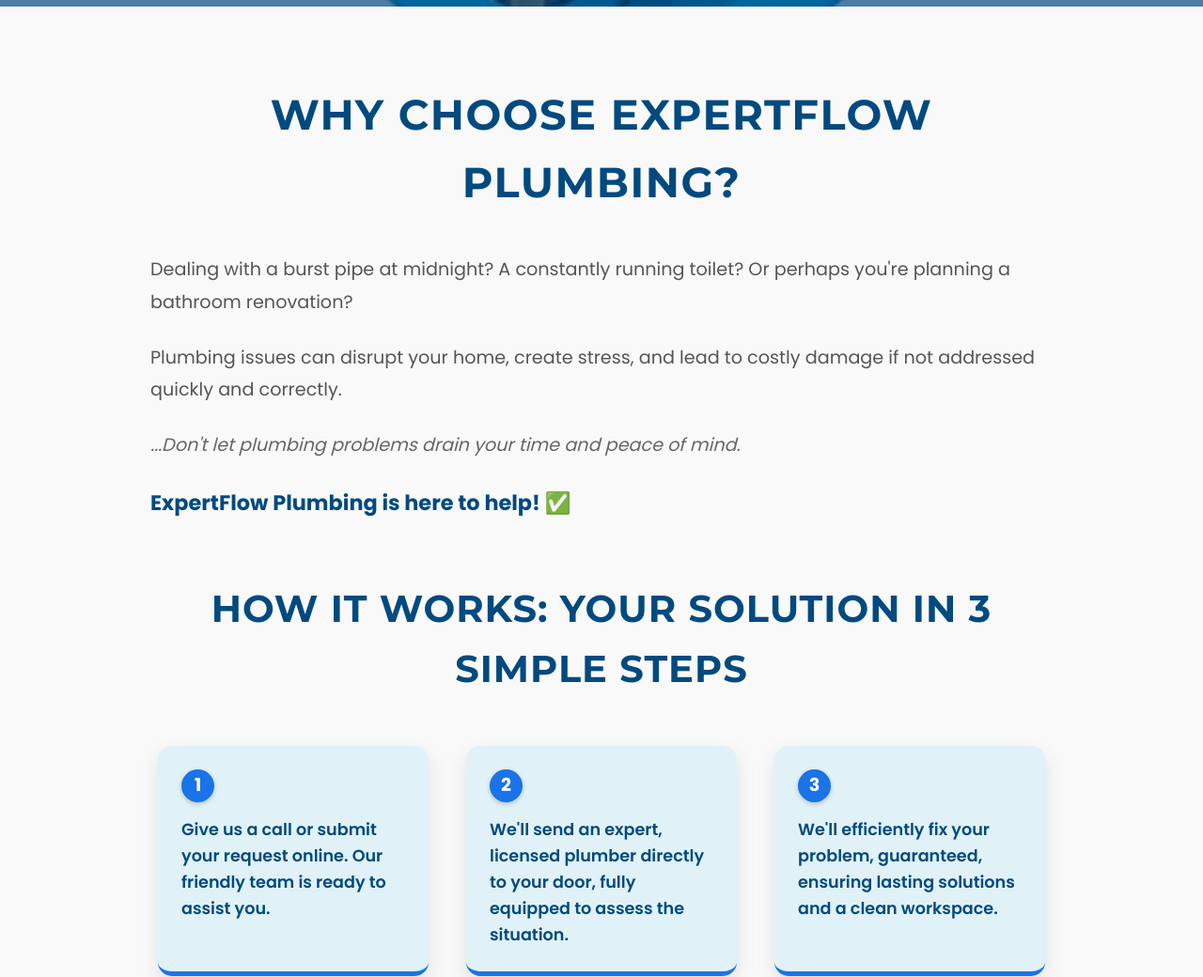
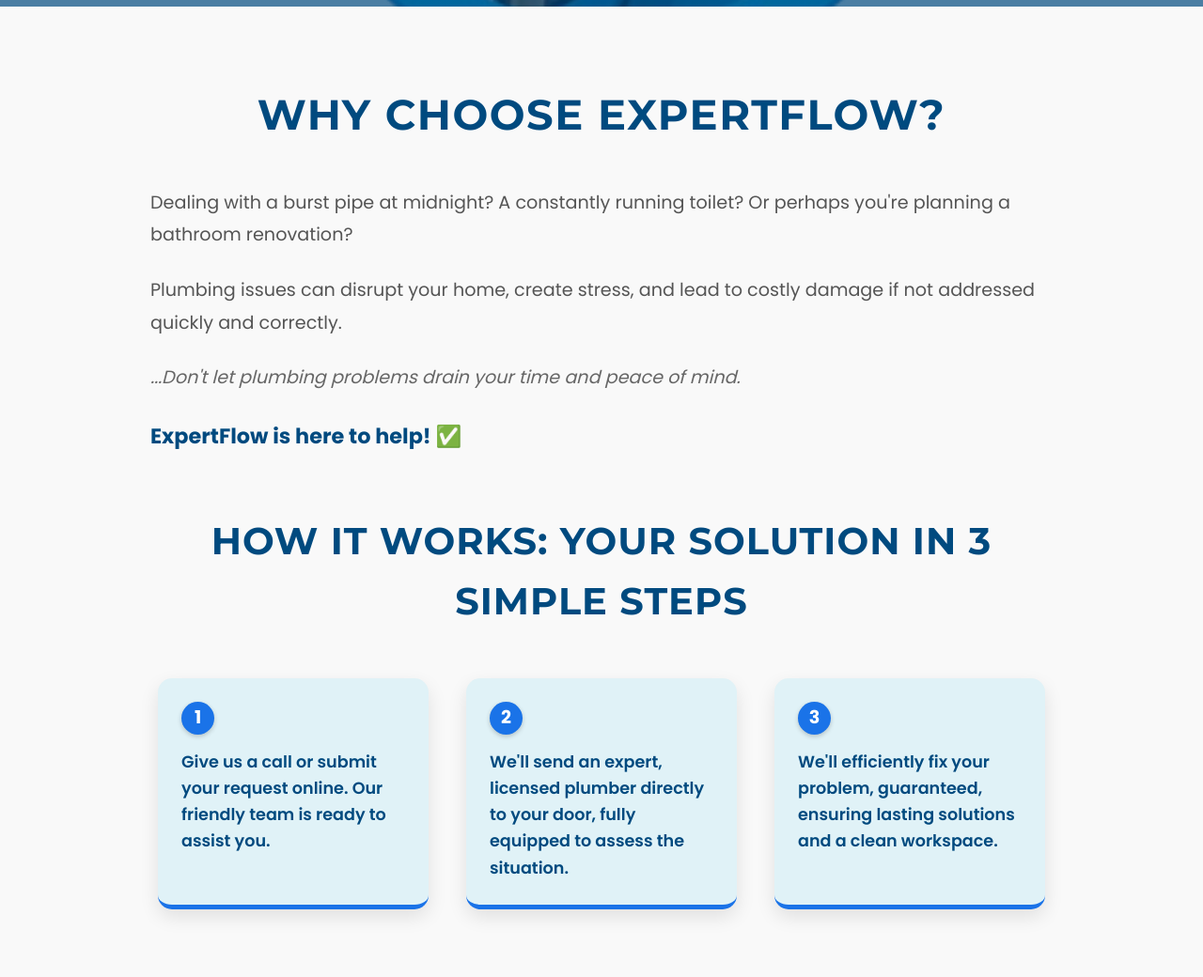
Before and after one commit to mmp03patane/PLUMBING, a plain HTML site: page index.html in a window 1280 px wide. Shown: the part 923-1963 px from the top of the page at 94% size. Drawn offline with Linux system fonts and the light colour scheme.

Commit message:
Update index.html

```diff
--- a/index.html
+++ b/index.html
@@ -1024,7 +1024,7 @@
             <svg xmlns="http://www.w3.org/2000/svg" width="32" height="32" fill="currentColor" class="bi bi-tools" viewBox="0 0 16 16">
                 <path d="M1 0a1 1 0 0 0-1 1v4a1 1 0 0 0 1 1h4a1 1 0 0 0 1-1V1a1 1 0 0 0-1-1zm0 5V1h4v4zm5 1.5c.348-.147.653-.298.92-.444.17-.091.332-.185.485-.279.153-.094.288-.19.414-.286.126-.096.241-.194.34-.294.264-.265.525-.53.784-.793l2.846-2.845a.5.5 0 0 1 .708 0l.915.914a.5.5 0 1 1-.708.708L10.36 5.86c-.287.287-.557.562-.814.839-.1.1-.2.2-.294.3-.094.093-.188.188-.28.28-.093.09-.184.18-.27.27-.087.09-.17.174-.249.255-.173.173-.341.344-.504.512a.5.5 0 0 1-.708 0l-.915-.914a.5.5 0 0 1 0-.708zM15.854 8.146a.5.5 0 0 1 0 .708l-.914.914a.5.5 0 0 1-.708-.708l.914-.914a.5.5 0 0 1 .708 0zM11.5 9a.5.5 0 0 1 .5-.5h2a.5.5 0 0 1 0 1h-2a.5.5 0 0 1-.5-.5zM11.5 11a.5.5 0 0 1 .5-.5h2a.5.5 0 0 1 0 1h-2a.5.5 0 0 1-.5-.5zM11.5 13a.5.5 0 0 1 .5-.5h2a.5.5 0 0 1 0 1h-2a.5.5 0 0 1-.5-.5zM8.5 7.5a.5.5 0 0 1 .5-.5h.5a.5.5 0 0 1 0 1H9a.5.5 0 0 1-.5-.5z"/>
             </svg>
-            ExpertFlow Plumbing
+            ExpertFlow
         </a>
         <div class="hamburger-menu" id="hamburgerMenu" onclick="toggleMobileMenu()">
             <div class="bar"></div>
@@ -1060,11 +1060,11 @@
     </section>
 
     <section class="info-section" id="about">
-        <h2 class="section-title">WHY CHOOSE EXPERTFLOW PLUMBING?</h2>
+        <h2 class="section-title">WHY CHOOSE EXPERTFLOW?</h2>
         <p class="text-left">Dealing with a burst pipe at midnight? A constantly running toilet? Or perhaps you're planning a bathroom renovation?</p>
         <p class="text-right">Plumbing issues can disrupt your home, create stress, and lead to costly damage if not addressed quickly and correctly.</p>
         <p class="text-center" style="font-style: italic; color: #666; font-weight: 500;">...Don't let plumbing problems drain your time and peace of mind.</p>
-        <p class="text-center" style="font-weight: 700; color: #004A7F; font-size: 1.4rem; margin-top: 0;">ExpertFlow Plumbing is here to help! ✅</p>
+        <p class="text-center" style="font-weight: 700; color: #004A7F; font-size: 1.4rem; margin-top: 0;">ExpertFlow is here to help! ✅</p>
 
         <h3 class="info-heading">HOW IT WORKS: YOUR SOLUTION IN 3 SIMPLE STEPS</h3>
         <div class="quote-bubble-container">
```
